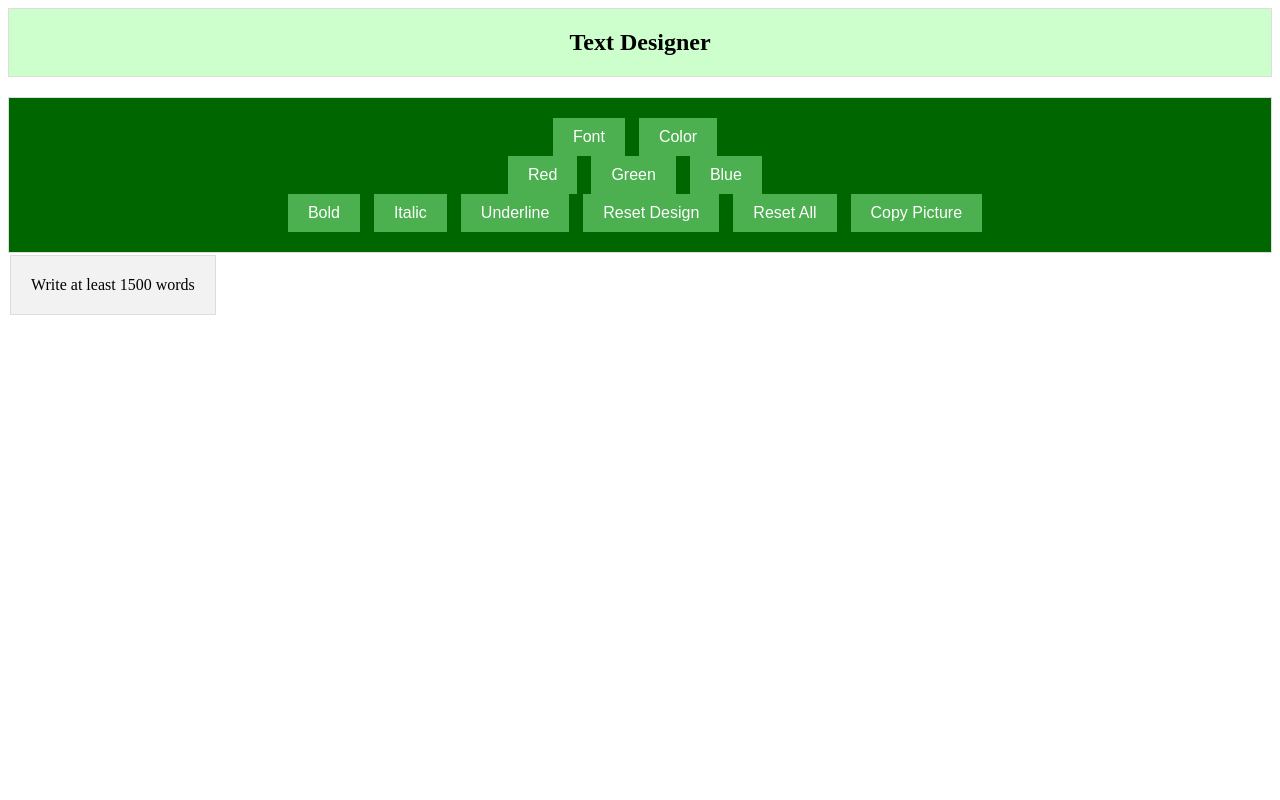
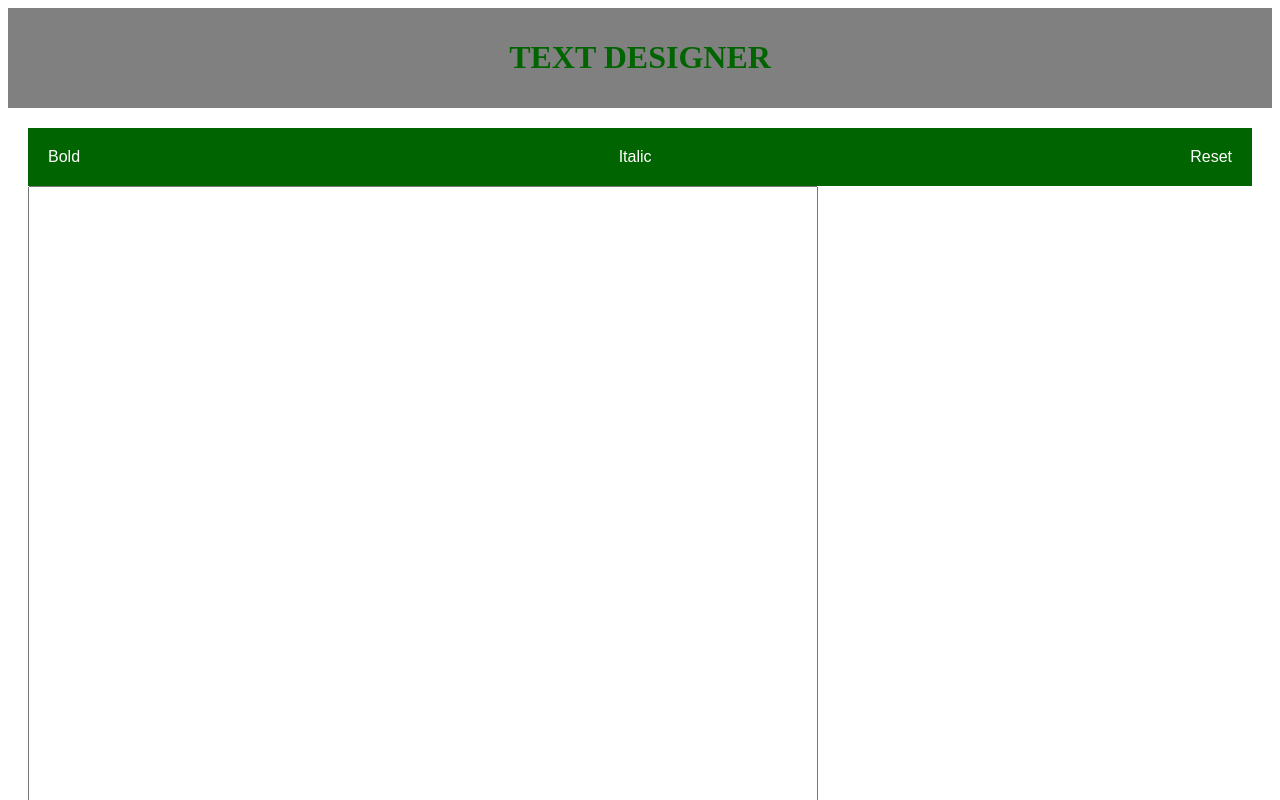
Before and after one commit to shahi022/ghtT, a plain HTML site: page index.html in a window 1280 px wide. Shown: the top 800 px of the page. Drawn offline with Linux system fonts and the light colour scheme.

Commit message:
Update index.html

```diff
--- a/index.html
+++ b/index.html
@@ -3,105 +3,83 @@
 <head>
 	<title>Text Designer</title>
 	<style>
-      /* Styles for the head section */
-      .head {
-        background-color: #ccffcc;
+		header {
+			background-color: #808080;
+			color: #006400;
+			padding: 10px;
 			text-align: center;
-        padding: 20px;
-        font-size: 24px;
-        font-weight: bold;
-        border: 1px solid #ddd;
-        margin-bottom: 20px;
 		}
 
-      /* Styles for the design bar section */
-      .design-bar {
-        background-color: #006600;
-        text-align: center;
-        padding: 20px;
-        border: 1px solid #ddd;
+		section {
+			margin: 20px;
 		}
 
-      .design-bar button {
-        margin-right: 10px;
-        background-color: #4CAF50;
-        color: white;
-        border: none;
-        padding: 10px 20px;
-        text-align: center;
-        text-decoration: none;
-        display: inline-block;
-        font-size: 16px;
-        cursor: pointer;
+		.button-bar {
+			background-color: #006400;
+			display: flex;
+			justify-content: space-between;
+			padding: 10px;
 		}
 
-      /* Styles for the text box section */
-      .text-box {
-        background-color: #f2f2f2;
-        padding: 20px;
-        border: 1px solid #ddd;
-        margin-bottom: 20px;
+		button {
+			color: #fff;
+			background-color: #006400;
+			border: none;
+			border-radius: 5px;
+			cursor: pointer;
+			font-size: 16px;
+			padding: 10px;
 		}
 
-      .text-box textarea {
-        width: 100%;
-        height: 400px;
+		textarea {
+			height: 12in;
+			width: 8in;
 			padding: 10px;
-        font-size: 18px;
-        border: none;
-        outline: none;
-        resize: none;
+			font-size: 16px;
+		}
+
+		.bold {
+			font-weight: bold;
+		}
+
+		.italic {
+			font-style: italic;
 		}
 	</style>
-    <script src="https://html2canvas.hertzen.com/dist/html2canvas.min.js"></script>
 </head>
 <body>
-    <!-- Head section -->
-    <div class="head">
-      Text Designer
+	<header>
+		<h1>TEXT DESIGNER</h1>
+	</header>
+
+	<section>
+		<div class="button-bar">
+			<button id="bold-button">Bold</button>
+			<button id="italic-button">Italic</button>
+			<button id="reset-button">Reset</button>
 		</div>
 
-    <!-- Design bar section -->
-<div class="design-bar">
-  <button class="font-button">Font</button>
-  <button class="color-button">Color</button>
-  <div class="color-dropdown">
-    <button class="dropdown-button">Red</button>
-    <button class="dropdown-button">Green</button>
-    <button class="dropdown-button">Blue</button>
-  </div>
-  <button class="bold-button">Bold</button>
-  <button class="italic-button">Italic</button>
-  <button class="underline-button">Underline</button>
-  <button class="reset-design-button">Reset Design</button>
-  <button class="reset-all-button">Reset All</button>
-  <button class="copy-picture-button">Copy Picture</button>
-</div>
+		<textarea id="text-box" rows="12" cols="8"></textarea>
+	</section>
 
-    <!-- Text box section -->
-    </div>
-    <table>
-      <tr>
-        <td class="text-box" contenteditable>
-          Write at least 1500 words
-        </td>
-      </tr>
-    </table>
+	<script>
+		const boldButton = document.getElementById('bold-button');
+		const italicButton = document.getElementById('italic-button');
+		const resetButton = document.getElementById('reset-button');
+		const textBox = document.getElementById('text-box');
 
-    <!-- JavaScript code -->
-    <script src="text-designer.js">
-  <script>
-  const copyPictureButton = document.querySelector(".copy-picture-button");
-  const textBox = document.querySelector(".text-box");
+		boldButton.addEventListener('click', () => {
+			let selectedText = textBox.value.substring(textBox.selectionStart, textBox.selectionEnd);
+			textBox.value = textBox.value.replace(selectedText, `<span class="bold">${selectedText}</span>`);
+		});
 
-  copyPictureButton.addEventListener("click", () => {
-    html2canvas(textBox).then(canvas => {
-      const image = canvas.toDataURL("image/png");
-      const link = document.createElement("a");
-      link.download = "text-box.png";
-      link.href = image;
-      link.click();
+		italicButton.addEventListener('click', () => {
+			let selectedText = textBox.value.substring(textBox.selectionStart, textBox.selectionEnd);
+			textBox.value = textBox.value.replace(selectedText, `<span class="italic">${selectedText}</span>`);
 		});
+
+		resetButton.addEventListener('click', () => {
+			textBox.innerHTML = textBox.value;
 		});
 	</script>
 </body>
```
Lines whose indentation alone changed are shown as unchanged.
